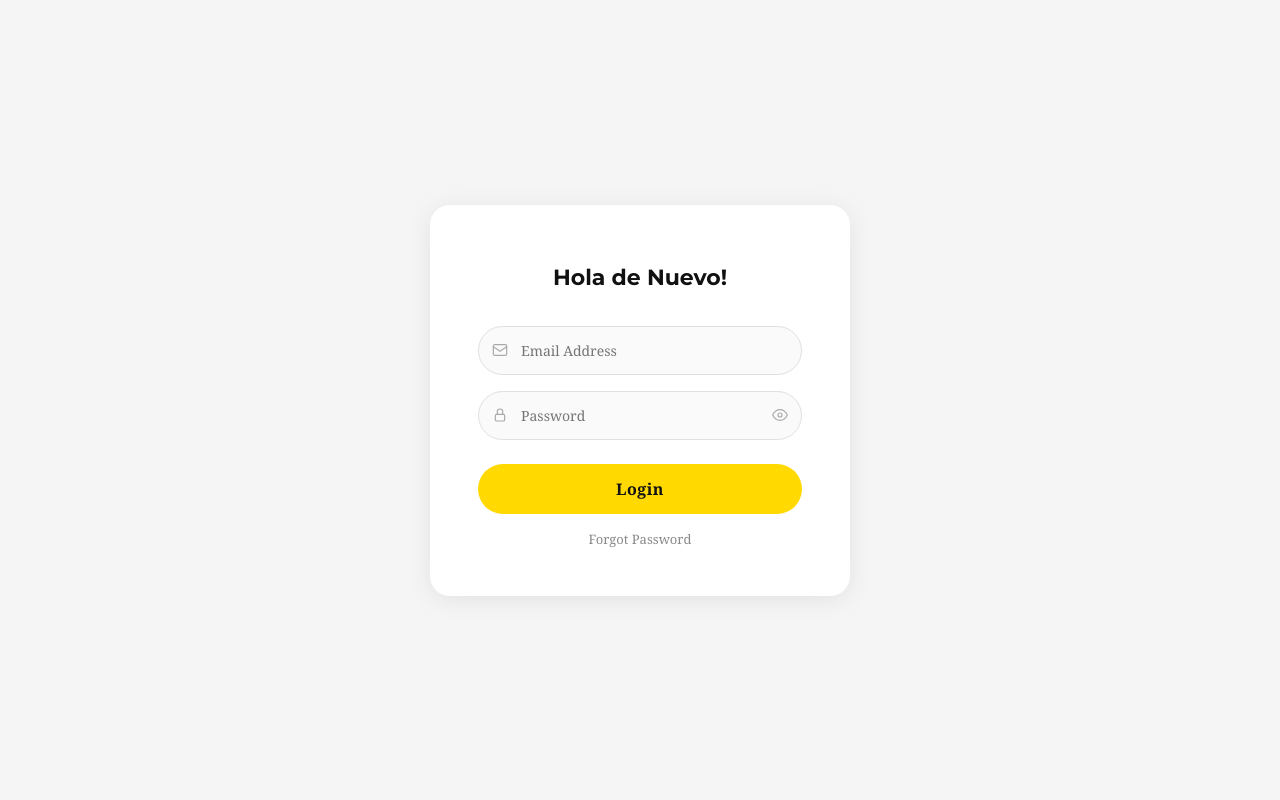
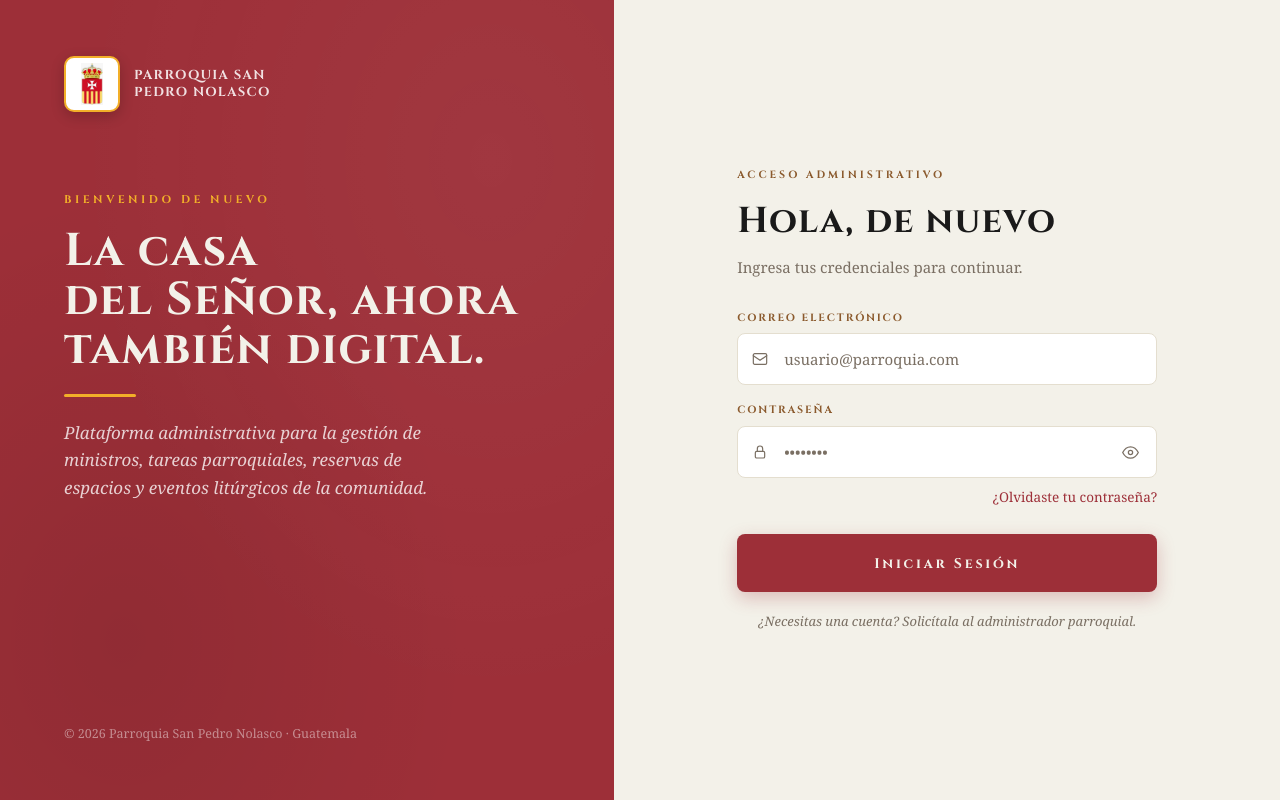
Before and after one commit to hmndzzl/Software_Proyecto, a React (Vite) app in the folder app/frontend/: page /login in a window 1280 px wide. Built offline with nearby package versions, Linux system fonts and the light colour scheme; no server answers.

Commit message:
feat: redesign de login

```diff
--- /dev/null
+++ b/app/frontend/src/pages/auth/LoginPage.module.css
@@ -0,0 +1,301 @@
+/* ── Contenedor raíz — ocupa todo el viewport ── */
+.page {
+  position: fixed;
+  inset: 0;
+  display: flex;
+  overflow: hidden;
+}
+
+/* ══════════════════════════════════
+   PANEL IZQUIERDO — rojo litúrgico
+══════════════════════════════════ */
+.left {
+  width: 48%;
+  background-color: var(--color-rojo);
+  display: flex;
+  flex-direction: column;
+  padding: 56px 64px;
+  position: relative;
+  overflow: hidden;
+}
+
+/* Textura sutil de fondo */
+.left::before {
+  content: '';
+  position: absolute;
+  inset: 0;
+  background: radial-gradient(ellipse at 80% 20%, rgba(255,255,255,.04) 0%, transparent 60%),
+              radial-gradient(ellipse at 20% 80%, rgba(0,0,0,.08) 0%, transparent 50%);
+  pointer-events: none;
+}
+
+.leftContent {
+  flex: 1;
+  display: flex;
+  flex-direction: column;
+  position: relative;
+  z-index: 1;
+}
+
+/* Logo */
+.logoWrap {
+  display: flex;
+  align-items: center;
+  gap: 14px;
+  margin-bottom: 80px;
+}
+
+.logoImg {
+  width: 56px;
+  height: 56px;
+  border-radius: 10px;
+  object-fit: contain;
+  padding: 5px;
+  background: #fff;
+  border: 2px solid var(--color-oro);
+  box-shadow: 0 4px 14px rgba(0,0,0,.2);
+  flex-shrink: 0;
+}
+
+.logoName {
+  font-family: var(--font-display);
+  font-size: 13px;
+  font-weight: 700;
+  letter-spacing: .1em;
+  color: rgba(255,255,255,.85);
+  text-transform: uppercase;
+  line-height: 1.3;
+  max-width: 160px;
+}
+
+/* Texto principal */
+.leftKicker {
+  font-family: var(--font-display);
+  font-size: 11px;
+  font-weight: 700;
+  letter-spacing: .32em;
+  color: var(--color-oro);
+  text-transform: uppercase;
+  margin-bottom: 18px;
+}
+
+.leftTitle {
+  font-family: var(--font-display);
+  font-size: 46px;
+  font-weight: 700;
+  line-height: 1.07;
+  letter-spacing: .03em;
+  color: var(--color-crema);
+  margin: 0 0 20px 0;
+  max-width: 480px;
+}
+
+.leftRule {
+  width: 72px;
+  height: 3px;
+  background: var(--color-oro);
+  border-radius: 2px;
+  margin-bottom: 22px;
+}
+
+.leftCopy {
+  font-family: var(--font-body);
+  font-size: 17px;
+  font-style: italic;
+  line-height: 1.6;
+  color: rgba(255,255,255,.78);
+  max-width: 400px;
+}
+
+/* Footer izquierdo */
+.leftFooter {
+  font-family: var(--font-body);
+  font-size: 12.5px;
+  color: rgba(255,255,255,.45);
+  position: relative;
+  z-index: 1;
+}
+
+/* ══════════════════════════════════
+   PANEL DERECHO — crema
+══════════════════════════════════ */
+.right {
+  flex: 1;
+  background-color: var(--color-crema);
+  display: flex;
+  align-items: center;
+  justify-content: center;
+  padding: 48px 40px;
+  overflow-y: auto;
+}
+
+.formCard {
+  width: 100%;
+  max-width: 420px;
+}
+
+.formKicker {
+  font-family: var(--font-display);
+  font-size: 10.5px;
+  font-weight: 700;
+  letter-spacing: .28em;
+  color: var(--color-tierra);
+  text-transform: uppercase;
+  margin-bottom: 10px;
+}
+
+.formTitle {
+  font-family: var(--font-display);
+  font-size: 36px;
+  font-weight: 700;
+  letter-spacing: .04em;
+  color: var(--color-carbon);
+  margin: 0 0 8px 0;
+}
+
+.formSubtitle {
+  font-family: var(--font-body);
+  font-size: 15px;
+  color: var(--color-muted);
+  margin-bottom: 32px;
+  line-height: 1.5;
+}
+
+/* Campos */
+.fields {
+  display: flex;
+  flex-direction: column;
+  gap: 18px;
+  margin-bottom: 10px;
+}
+
+.fieldLabel {
+  font-family: var(--font-display);
+  font-size: 10.5px;
+  font-weight: 700;
+  letter-spacing: .18em;
+  color: var(--color-tierra);
+  text-transform: uppercase;
+  display: block;
+  margin-bottom: 7px;
+}
+
+.inputWrap {
+  position: relative;
+  display: flex;
+  align-items: center;
+}
+
+.inputIcon {
+  position: absolute;
+  left: 15px;
+  color: var(--color-muted);
+  display: inline-flex;
+  pointer-events: none;
+}
+
+.input {
+  height: 52px;
+  width: 100%;
+  padding: 0 46px;
+  border-radius: var(--radius-input);
+  border: 1px solid var(--color-line);
+  background: var(--color-blanco);
+  font-family: var(--font-body);
+  font-size: 15px;
+  color: var(--color-carbon);
+  outline: none;
+  transition: border-color var(--transition), box-shadow var(--transition);
+}
+
+.input::placeholder { color: var(--color-muted); }
+
+.input:focus {
+  border-color: var(--color-rojo);
+  box-shadow: 0 0 0 3px rgba(157,47,56,.1);
+}
+
+.toggleBtn {
+  position: absolute;
+  right: 14px;
+  background: none;
+  border: none;
+  cursor: pointer;
+  color: var(--color-muted);
+  display: inline-flex;
+  padding: 4px;
+  transition: color var(--transition);
+}
+
+.toggleBtn:hover { color: var(--color-ink); }
+
+/* Fila olvidé contraseña */
+.forgotRow {
+  display: flex;
+  justify-content: flex-end;
+  margin-top: 4px;
+}
+
+.forgotLink {
+  font-family: var(--font-body);
+  font-size: 13.5px;
+  color: var(--color-rojo);
+  background: none;
+  border: none;
+  cursor: pointer;
+  padding: 0;
+  transition: opacity var(--transition);
+}
+
+.forgotLink:hover { opacity: .75; }
+
+/* Botón principal */
+.loginBtn {
+  display: flex;
+  align-items: center;
+  justify-content: center;
+  width: 100%;
+  height: 58px;
+  margin-top: 28px;
+  border-radius: var(--radius-btn);
+  border: none;
+  background: var(--color-rojo);
+  color: var(--color-crema);
+  font-family: var(--font-display);
+  font-size: 14px;
+  font-weight: 700;
+  letter-spacing: .20em;
+  cursor: pointer;
+  box-shadow: 0 6px 18px rgba(157,47,56,.28);
+  transition: background-color var(--transition), box-shadow var(--transition);
+}
+
+.loginBtn:hover:not(:disabled) {
+  background: var(--color-rojoDk);
+  box-shadow: 0 8px 22px rgba(157,47,56,.34);
+}
+
+.loginBtn:disabled {
+  opacity: .6;
+  cursor: not-allowed;
+}
+
+/* Pie del formulario */
+.formHint {
+  font-family: var(--font-body);
+  font-size: 13px;
+  font-style: italic;
+  color: var(--color-muted);
+  text-align: center;
+  margin-top: 20px;
+  line-height: 1.5;
+}
+
+/* Error */
+.error {
+  color: var(--color-bad);
+  font-family: var(--font-body);
+  font-size: 13.5px;
+  font-weight: 600;
+  margin-top: 10px;
+}
--- a/app/frontend/src/pages/auth/LoginPage.tsx
+++ b/app/frontend/src/pages/auth/LoginPage.tsx
@@ -2,102 +2,155 @@ import React, { useState } from 'react';
 import { useNavigate } from 'react-router-dom';
 import { loginApi } from '../../api/auth';
 import { useAuth } from '../../context/AuthContext';
-import './LoginPage.css';
+import styles from './LoginPage.module.css';
+import logoImg from '../../assets/logo-parroquia.jpeg';
 
 export default function LoginPage() {
-  const [email, setEmail] = useState('');
-  const [password, setPassword] = useState('');
+  const [email, setEmail]               = useState('');
+  const [password, setPassword]         = useState('');
   const [showPassword, setShowPassword] = useState(false);
-  const [error, setError] = useState('');
-  const [loading, setLoading] = useState(false);
-  const navigate = useNavigate();
+  const [error, setError]               = useState('');
+  const [loading, setLoading]           = useState(false);
+  const navigate  = useNavigate();
   const { setAuth } = useAuth();
 
   const handleSubmit = async (e: React.FormEvent) => {
     e.preventDefault();
     setError('');
     setLoading(true);
-
     try {
       const data = await loginApi(email, password);
       setAuth(data.token, data.usuario);
       navigate('/dashboard');
     } catch (err: any) {
-      const mensaje = err.response?.data?.mensaje || 'Error al iniciar sesión';
-      setError(mensaje);
+      setError(err.response?.data?.mensaje || 'Credenciales inválidas. Intenta de nuevo.');
     } finally {
       setLoading(false);
     }
   };
 
   return (
-    <div className="login-page">
-      <div className="login-card">
-        <h2 className="login-title">Hola de Nuevo!</h2>
+    <div className={styles.page}>
 
-        <form className="login-form" onSubmit={handleSubmit}>
-          <div className="input-wrapper">
-            <span className="input-icon">
-              <svg width="16" height="16" viewBox="0 0 24 24" fill="none" stroke="#aaa" strokeWidth="1.8" strokeLinecap="round" strokeLinejoin="round">
+      {/* ── Panel izquierdo ── */}
+      <div className={styles.left}>
+        <div className={styles.leftContent}>
+          {/* Marca */}
+          <div className={styles.logoWrap}>
+            <img src={logoImg} alt="Parroquia San Pedro Nolasco" className={styles.logoImg} />
+            <span className={styles.logoName}>Parroquia San Pedro Nolasco</span>
+          </div>
+
+          {/* Titular */}
+          <p className={styles.leftKicker}>Bienvenido de nuevo</p>
+          <h1 className={styles.leftTitle}>
+            La casa del&nbsp;Señor, ahora también digital.
+          </h1>
+          <div className={styles.leftRule} />
+          <p className={styles.leftCopy}>
+            Plataforma administrativa para la gestión de ministros, tareas parroquiales, reservas de espacios y eventos litúrgicos de la comunidad.
+          </p>
+        </div>
+
+        <p className={styles.leftFooter}>
+          © 2026 Parroquia San Pedro Nolasco · Guatemala
+        </p>
+      </div>
+
+      {/* ── Panel derecho ── */}
+      <div className={styles.right}>
+        <div className={styles.formCard}>
+          <p className={styles.formKicker}>Acceso administrativo</p>
+          <h2 className={styles.formTitle}>Hola, de nuevo</h2>
+          <p className={styles.formSubtitle}>Ingresa tus credenciales para continuar.</p>
+
+          <form onSubmit={handleSubmit}>
+            <div className={styles.fields}>
+
+              {/* Email */}
+              <div>
+                <label className={styles.fieldLabel}>Correo electrónico</label>
+                <div className={styles.inputWrap}>
+                  <span className={styles.inputIcon}>
+                    <svg width="16" height="16" viewBox="0 0 24 24" fill="none" stroke="currentColor" strokeWidth="1.8" strokeLinecap="round" strokeLinejoin="round">
                       <rect x="2" y="4" width="20" height="16" rx="2"/>
                       <path d="M2 7l10 7 10-7"/>
                     </svg>
                   </span>
                   <input
-              className="login-input"
+                    className={styles.input}
                     type="email"
-              placeholder="Email Address"
+                    placeholder="usuario@parroquia.com"
                     value={email}
                     onChange={(e) => setEmail(e.target.value)}
                     required
+                    autoComplete="email"
                   />
                 </div>
+              </div>
 
-          <div className="input-wrapper">
-            <span className="input-icon">
-              <svg width="16" height="16" viewBox="0 0 24 24" fill="none" stroke="#aaa" strokeWidth="1.8" strokeLinecap="round" strokeLinejoin="round">
+              {/* Contraseña */}
+              <div>
+                <label className={styles.fieldLabel}>Contraseña</label>
+                <div className={styles.inputWrap}>
+                  <span className={styles.inputIcon}>
+                    <svg width="16" height="16" viewBox="0 0 24 24" fill="none" stroke="currentColor" strokeWidth="1.8" strokeLinecap="round" strokeLinejoin="round">
                       <rect x="5" y="11" width="14" height="10" rx="2"/>
                       <path d="M8 11V7a4 4 0 0 1 8 0v4"/>
                     </svg>
                   </span>
                   <input
-              className="login-input with-toggle"
+                    className={styles.input}
                     type={showPassword ? 'text' : 'password'}
-              placeholder="Password"
+                    placeholder="••••••••"
                     value={password}
                     onChange={(e) => setPassword(e.target.value)}
                     required
+                    autoComplete="current-password"
                   />
                   <button
                     type="button"
-              className="password-toggle-btn"
+                    className={styles.toggleBtn}
                     onClick={() => setShowPassword(!showPassword)}
                     aria-label={showPassword ? 'Ocultar contraseña' : 'Mostrar contraseña'}
                   >
                     {showPassword ? (
-                <svg width="16" height="16" viewBox="0 0 24 24" fill="none" stroke="#aaa" strokeWidth="1.8" strokeLinecap="round" strokeLinejoin="round">
+                      <svg width="17" height="17" viewBox="0 0 24 24" fill="none" stroke="currentColor" strokeWidth="1.8" strokeLinecap="round" strokeLinejoin="round">
                         <path d="M17.94 17.94A10.07 10.07 0 0 1 12 20c-7 0-11-8-11-8a18.45 18.45 0 0 1 5.06-5.94"/>
                         <path d="M9.9 4.24A9.12 9.12 0 0 1 12 4c7 0 11 8 11 8a18.5 18.5 0 0 1-2.16 3.19"/>
                         <line x1="1" y1="1" x2="23" y2="23"/>
                       </svg>
                     ) : (
-                <svg width="16" height="16" viewBox="0 0 24 24" fill="none" stroke="#aaa" strokeWidth="1.8" strokeLinecap="round" strokeLinejoin="round">
+                      <svg width="17" height="17" viewBox="0 0 24 24" fill="none" stroke="currentColor" strokeWidth="1.8" strokeLinecap="round" strokeLinejoin="round">
                         <path d="M1 12s4-8 11-8 11 8 11 8-4 8-11 8-11-8-11-8z"/>
                         <circle cx="12" cy="12" r="3"/>
                       </svg>
                     )}
                   </button>
                 </div>
+              </div>
+            </div>
 
-          {error && <p className="error-text">{error}</p>}
+            {/* Olvidé contraseña */}
+            <div className={styles.forgotRow}>
+              <button type="button" className={styles.forgotLink}>
+                ¿Olvidaste tu contraseña?
+              </button>
+            </div>
 
-          <button type="submit" className="login-btn" disabled={loading}>
-            {loading ? 'Iniciando sesión...' : 'Login'}
+            {error && <p className={styles.error}>{error}</p>}
+
+            <button type="submit" className={styles.loginBtn} disabled={loading}>
+              {loading ? 'Iniciando sesión…' : 'Iniciar Sesión'}
             </button>
           </form>
 
-        <button className="forgot-link">Forgot Password</button>
+          <p className={styles.formHint}>
+            ¿Necesitas una cuenta? Solicítala al administrador parroquial.
+          </p>
         </div>
+      </div>
+
     </div>
   );
 }
```
Lines whose indentation alone changed are shown as unchanged.
